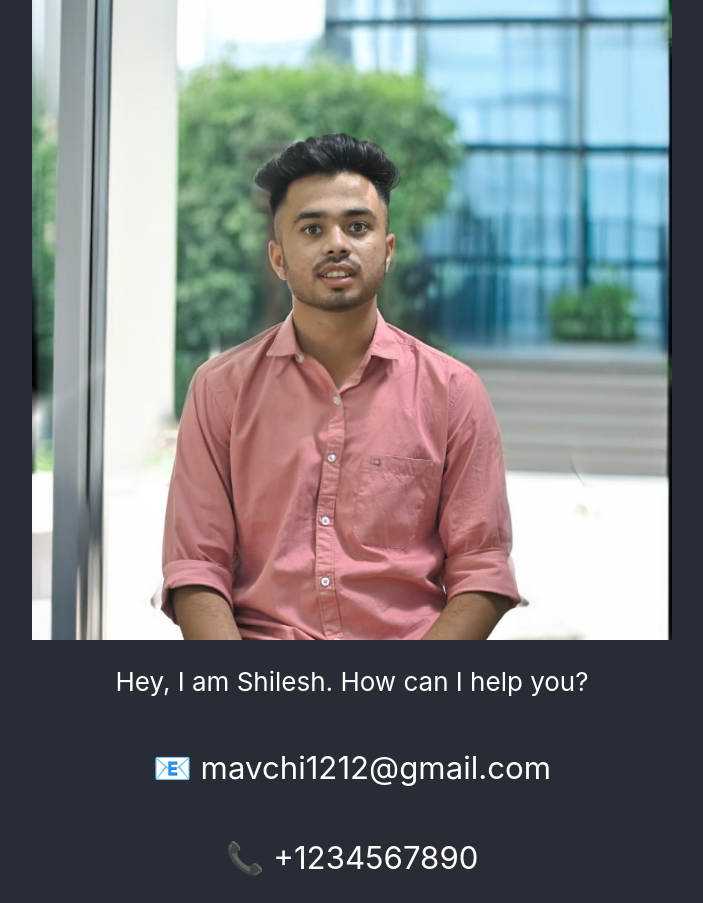
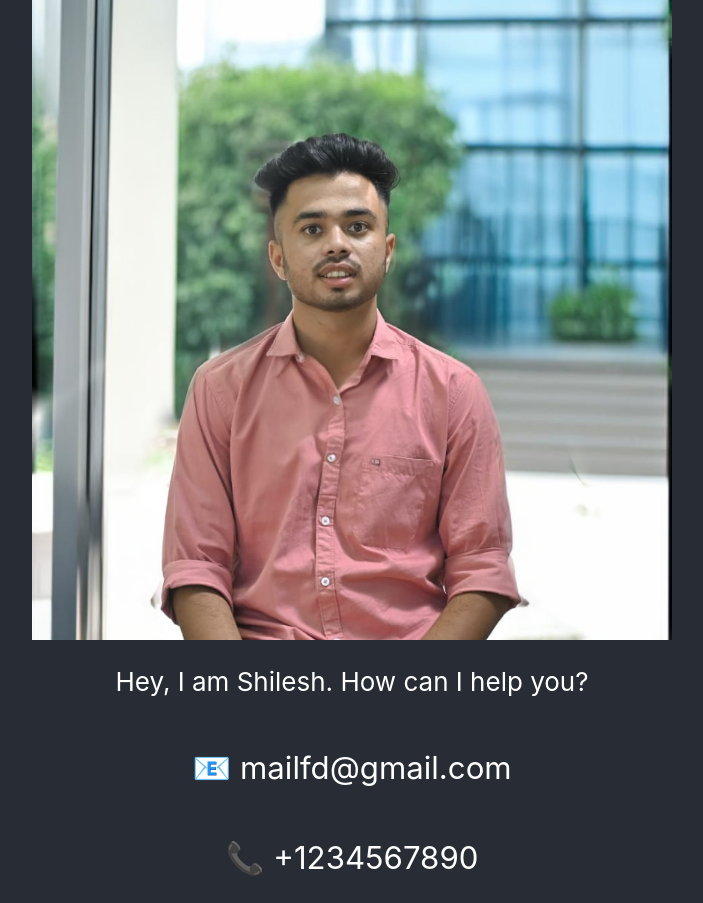
Before and after one commit to Dev-shilesh/shilesh-portfolio, a React (Create React App) app: page / in a window 1280 px wide. Shown: the whole page, without its empty margins (288-991 px from the left). Built offline with nearby package versions, Linux system fonts and the light colour scheme.

Commit message:
remove personal contact her

```diff
--- a/src/App.js
+++ b/src/App.js
@@ -10,7 +10,7 @@ function App() {
         </p>
         <p>
           <a href="mailto:mavchi1212@gmail.com" className="App-link">
-            📧 mavchi1212@gmail.com
+            📧 mailfd@gmail.com
           </a>
         </p>
         <p>
```
